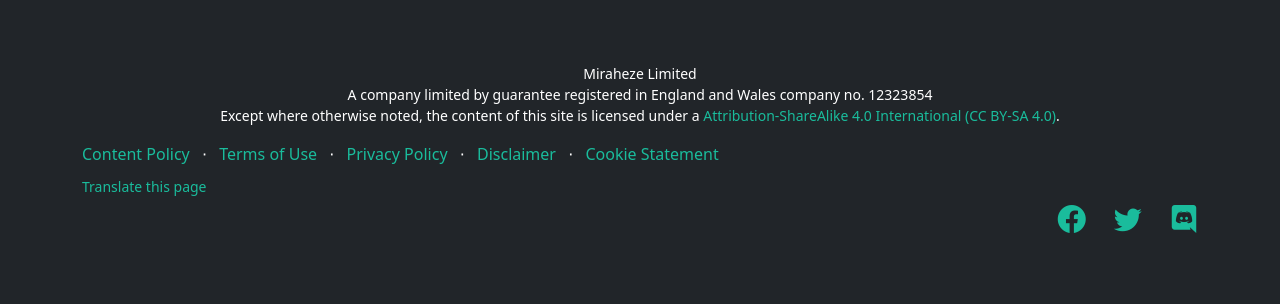
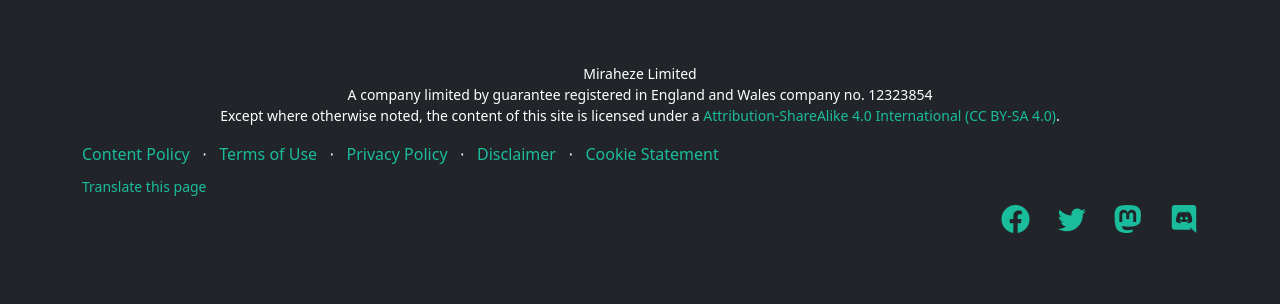
Before and after one commit to miraheze/landing, a PHP site: page /index.php in a window 1280 px wide. Shown: the part 2474-2778 px from the top of the page. Run offline with PHP 8.4, Linux system fonts and the light colour scheme; some libraries are stand-ins or nearby versions.

Commit message:
add link to our mastodon (#114)
* add link to our mastodon

* Update en.json

* Update qqq.json

```diff
--- a/components/footer.php
+++ b/components/footer.php
@@ -54,6 +54,11 @@
 							<i class="bi-twitter fs-3"></i>
 						</a>
 					</li>
+					<li class="list-inline-item me-4">
+						<a rel="me" href="https://mastodon.social/@miraheze" title="<?php echo getTranslation( 'footer-mastodon-title' ); ?>">
+							<i class="bi-mastodon fs-3"></i>
+						</a>
+					</li>
 					<li class="list-inline-item">
 						<a href="https://miraheze.org/discord" title="<?php echo getTranslation( 'footer-discord-title' ); ?>">
 							<i class="bi-discord fs-3"></i>
--- a/i18n/en.json
+++ b/i18n/en.json
@@ -34,6 +34,7 @@
 	"footer-translate": "Translate this page",
 	"footer-facebook-title": "Facebook",
 	"footer-twitter-title": "Twitter",
+	"footer-mastodon-title": "Mastodon",
 	"footer-discord-title": "Discord",
 	"back-to-top-title": "Back to top",
 	"help-center": "Help Center",
--- a/i18n/qqq.json
+++ b/i18n/qqq.json
@@ -28,6 +28,7 @@
 	"footer-translate": "Button that allows users to translate page",
 	"footer-facebook-title": "Title for Facebook link in footer",
 	"footer-twitter-title": "Title for Twitter link in footer",
+	"footer-mastodon-title": "Title for Mastodon link in footer",
 	"footer-discord-title": "Title for Discord link in footer",
 	"back-to-top-title": "Title for back to top link",
 	"home": "Header for Home",
```
